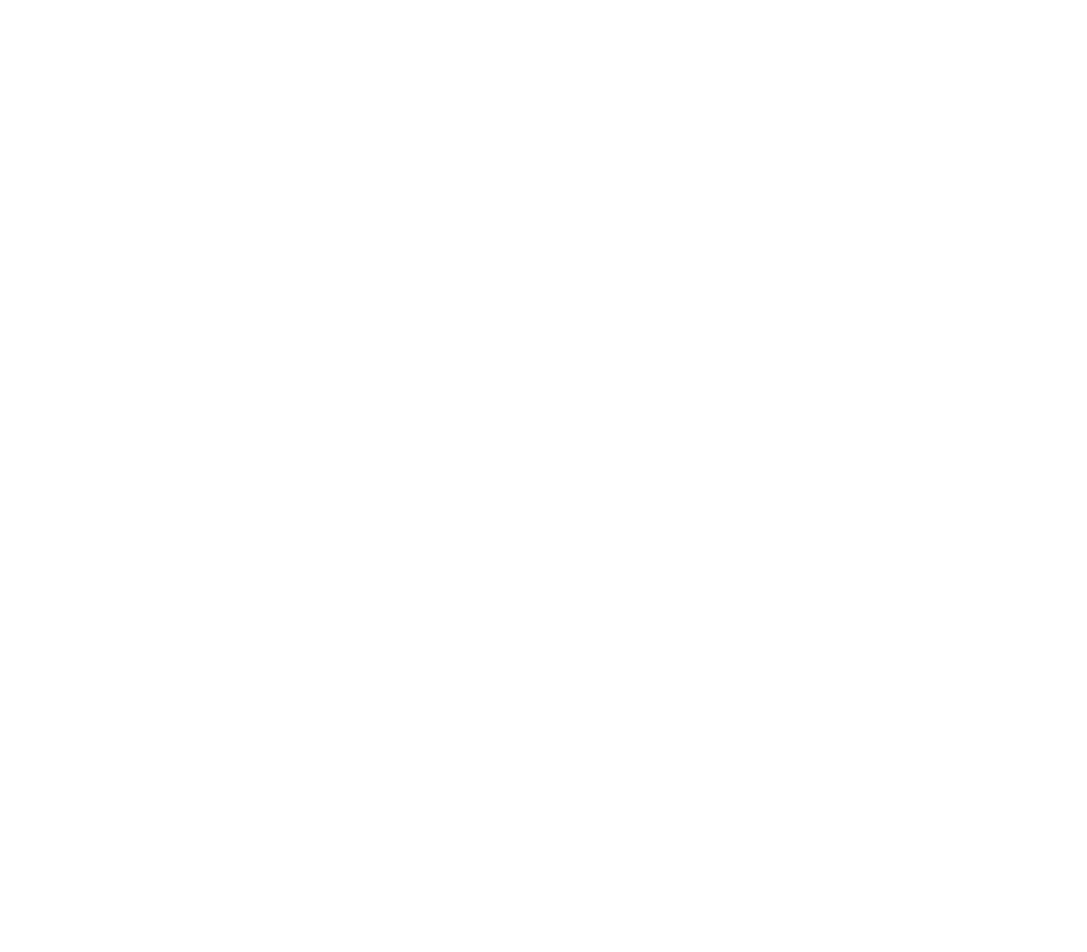
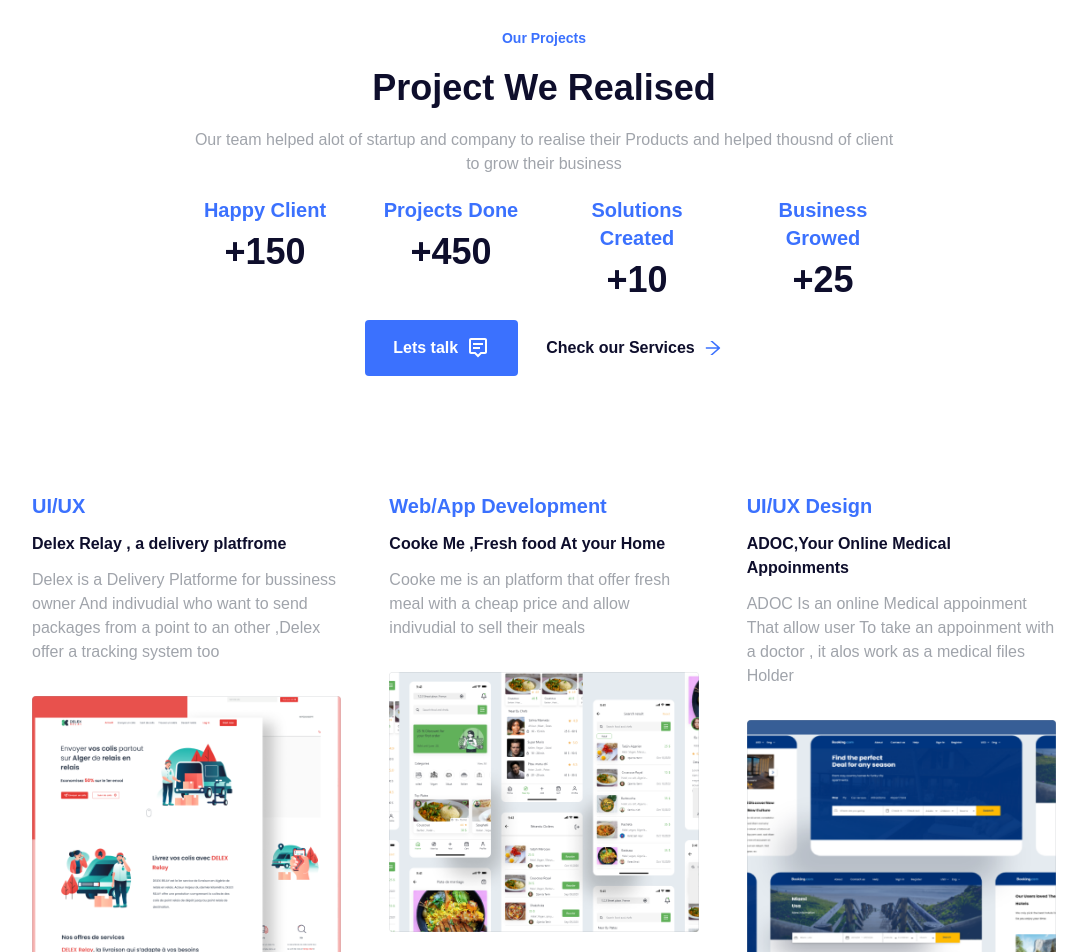
Before and after one commit to youssra-ghninou/i2i-infogerance, a React (Vite) app: page /ourprojects in a window 1280 px wide. Before the commit this address had no page. Shown: the part 240-1192 px from the top of the page, without its empty margins (96-1183 px from the left). Before the commit the page ends 800 px from the top, so only its background shows below. Built offline with nearby package versions, Linux system fonts and the light colour scheme.

Commit message:
check the project buton left

```diff
--- a/src/components/AnimatedRoutes.jsx
+++ b/src/components/AnimatedRoutes.jsx
@@ -1,6 +1,7 @@
 import { BrowserRouter, Routes, Route, useLocation } from "react-router-dom"
 import App from '../App'
 import OurServices from '../routes/ourservices'
+import OurProjects from '../routes/ourprojects'
 import WhoAreWe from '../routes/whoarewe'
 import { AnimatePresence } from "framer-motion"
 
@@ -16,6 +17,8 @@
             <Route path="/" element={<App />}/>
             <Route path="whoarewe" element={<WhoAreWe />}/>
             <Route path="ourservices" element={<OurServices />}/>
+            <Route path="ourprojects" element={<OurProjects />}/>
+
           </Routes>
       </AnimatePresence>
     );
--- a/src/components/Home/Navbar.jsx
+++ b/src/components/Home/Navbar.jsx
@@ -39,7 +39,7 @@
                     <IconContext.Provider value={{className: "lg:hidden" }}>
                         <AiOutlineFundProjectionScreen />
                     </IconContext.Provider>
-                    <NavIttem content="Our Projects" href="/" className=""/>
+                    <Link to="/ourprojects">Our Projects</Link>
                 </div>
                 <div className="flex items-center gap-3 w-40 lg:gap-0 lg:w-fit">
                     <IconContext.Provider value={{className: "lg:hidden" }}>
--- a/src/components/buttons/ProjectsButton.jsx
+++ b/src/components/buttons/ProjectsButton.jsx
@@ -7,6 +7,7 @@
         <Link to="/projects"><button className="flex items-center gap-3 p-2 rounded-sm text-base font-semibold text-primary bg-transparent border-2 border-primary border-solid w-fit dark:text-white dark:border-white transition duration-500">
                 {props.text}
                 <IoIosArrowForward />
+                Check The Project
             </button></Link>
     );
 }
--- a/src/components/cards/ProcessCrad.jsx
+++ b/src/components/cards/ProcessCrad.jsx
@@ -34,7 +34,7 @@
                         {title}
                         </div>
                     </div>
-                    <div className="text-gray font-normal text-base">
+                    <div className="text-gray font-bold text-base">
                         {content}
                     </div>
                 </div>
--- /dev/null
+++ b/src/components/cards/ProjectsExploreCard.jsx
@@ -0,0 +1,49 @@
+const ProjectsCard = () => {
+    const projects = [{
+        id : 1,
+        title: 'UI/UX ',
+        content: 'Delex Relay , a delivery platfrome',
+        paragraph:"Delex is a Delivery Platforme for bussiness owner And indivudial who want to send packages from a point to an other ,Delex offer a tracking system too ",
+        image : '/images/delex.png',
+      },
+      {
+        id : 2,
+        title: 'Web/App Development',
+        content: 'Cooke Me ,Fresh food At your Home',
+        paragraph:"Cooke me is an platform that offer fresh meal with a cheap price and allow indivudial to sell their meals  ",
+        image : '/images/cookeme.png',
+      },
+      {
+        id : 3,
+        title: 'UI/UX Design',
+        content: 'ADOC,Your Online Medical Appoinments',
+        paragraph:"ADOC Is an online Medical appoinment That allow user To take an appoinment with a doctor , it alos work as a medical files Holder ",
+        image : '/images/booking.png',
+      },
+    ];
+        return (
+            <div className="flex flex-col gap-12 md:grid md:grid-cols-2 lg:grid-cols-3">
+                {projects.map(({id,title,content,paragraph,image}) => {
+                return(
+                    <div key={id} className="flex flex-col gap-3">
+                        <div className="text-primary font-bold text-xl dark:text-white transition duration-500">
+                            {title}
+                        </div>
+                        <div className="text-text font-extrabold dark:text-white transition text-base">
+                            {content}
+                        </div>
+                        <div className="font-normal text-gray text-base pb-5">
+                            {paragraph}
+                        </div>
+                        <div className=" ">
+                            <img className="" src={image} alt={content} />
+                        </div>
+
+                    </div>
+                );
+            })}
+            </div>
+        );
+    }
+
+export default ProjectsCard;
--- /dev/null
+++ b/src/components/cards/StatsCard.jsx
@@ -0,0 +1,41 @@
+const ProjectsCard = () => {
+    const projects = [{
+        id : 1,
+        title: 'Happy Client',
+        content: '+150',
+      },
+      {
+        id : 2,
+        title: 'Projects Done',
+        content: '+450',
+      },
+      {
+        id : 3,
+        title: 'Solutions Created',
+        content: '+10',
+      },
+      {
+        id : 4,
+        title: 'Business Growed',
+        content: '+25',
+      },
+    ];
+        return (
+            <div className="flex flex-col gap-10 md:grid grid-cols-2 lg:grid-cols-4">
+                {projects.map(({id,title,content}) => {
+                return(
+                    <div key={id} className="flex flex-col gap-2">
+                        <div className="text-primary font-bold text-xl dark:text-white transition duration-500">
+                            {title}
+                        </div>
+                        <div className="text-text font-extrabold text-4xl dark:text-white">
+                            {content}
+                        </div>
+                    </div>
+                );
+            })}
+            </div>
+        );
+    }
+
+export default ProjectsCard;
--- /dev/null
+++ b/src/ourprojects/Header.jsx
@@ -0,0 +1,32 @@
+import CheckServicesButton from "../components/buttons/CheckServicesButton";
+import TalkButton from "../components/buttons/TalkButton";
+import StatsCard from "../components/cards/StatsCard";
+
+const Header = () => {
+    return (
+        <div className="flex md:py-10">
+            <div className="flex flex-1 flex-col w-full pt-5 justify-center gap-5 md:relative lg:justify-center lg:items-center lg:px-40 lg:text-center lg:pb-14">
+                <div className="text-primary font-bold text-sm dark:text-white transition duration-500">
+                Our Projects
+                </div>
+                <div className="text-text font-bold text-4xl dark:text-white transition duration-500">
+                Project We Realised
+                </div>
+                <h2 className="font-normal text-gray text-base">
+                Our team helped alot of startup and company to realise their Products and helped thousnd of client to grow their business</h2>
+                <div className="flex flex-col gap-3 lg:gap-7 md:flex-row md:gap-5 lg:flex-row ">
+                    <StatsCard text="Lets talk" className="bg-red-500" />
+                </div>
+
+                <div className="flex flex-col gap-3 lg:gap-7 md:flex-row md:gap-5 lg:flex-row ">
+                    <TalkButton text="Lets talk" className="bg-red-500" />
+                    <CheckServicesButton text="Check our Services" />
+
+                </div>
+            </div>
+        </div>
+
+     );
+}
+
+export default Header;
--- /dev/null
+++ b/src/ourprojects/Projects.jsx
@@ -0,0 +1,14 @@
+import ProjectsExploreCard from "../components/cards/ProjectsExploreCard"
+import ProjectsButton from "../components/buttons/ProjectsButton"
+const Projects = () => {
+    return (
+        <div className="flex flex-col gap-14">
+            <ProjectsExploreCard />
+            <div className="self-center ">
+            <ProjectsButton />
+            </div>
+        </div>
+    );
+}
+
+export default Projects;
--- /dev/null
+++ b/src/routes/ourprojects.jsx
@@ -0,0 +1,39 @@
+import Footer from "../components/Home/Footer";
+import Navbar from "../components/Home/Navbar";
+import { motion } from "framer-motion"
+import Header from "../ourprojects/Header";
+import Projects from "../ourprojects/Projects";
+
+
+const OurProjects = () => {
+    const variants = {
+      hidden: { opacity: 0, x: -200, y: 0 },
+      enter: { opacity: 1, x: 0, y: 0 },
+      exit: { opacity: 0, x: 0, y: -100 },
+    }
+
+    return (
+        <div
+        className="w-full flex bg-white dark:bg-dark transition duration-500 justify-center">
+          <div className="flex flex-col w-full bg-white dark:bg-dark font-poppins transition duration-500 max-w-5xl">
+            <Navbar />
+            <motion.div
+              variants={variants}
+              initial="hidden" // Set the initial state to variants.hidden
+              animate="enter" // Animated state to variants.enter
+              exit="exit" // Exit state (used later) to variants.exit
+              transition={{ type: 'linear' }} // Set the transition to linear
+              className="p-5 lg:p-0 flex flex-col gap-5 bg-white dark:bg-dark transition duration-500">
+                <Header/>
+                <Projects />
+            </motion.div>
+              <div className="z-10 flex flex-col gap-20 pt-5 bg-white dark:bg-dark transition duration-500 ">
+                <Footer />
+              </div>
+          </div>
+        </div>
+
+     );
+}
+
+export default OurProjects;
```
